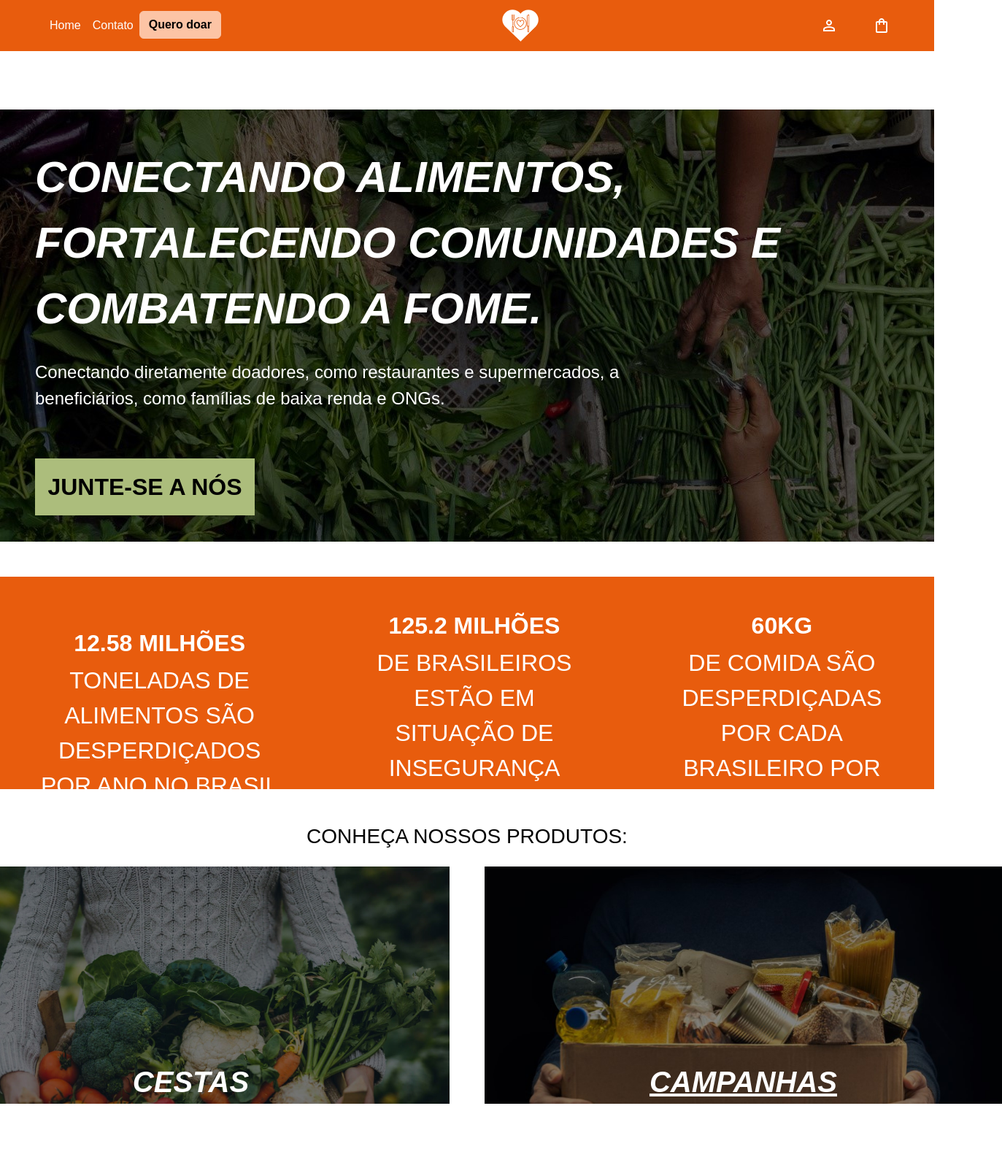
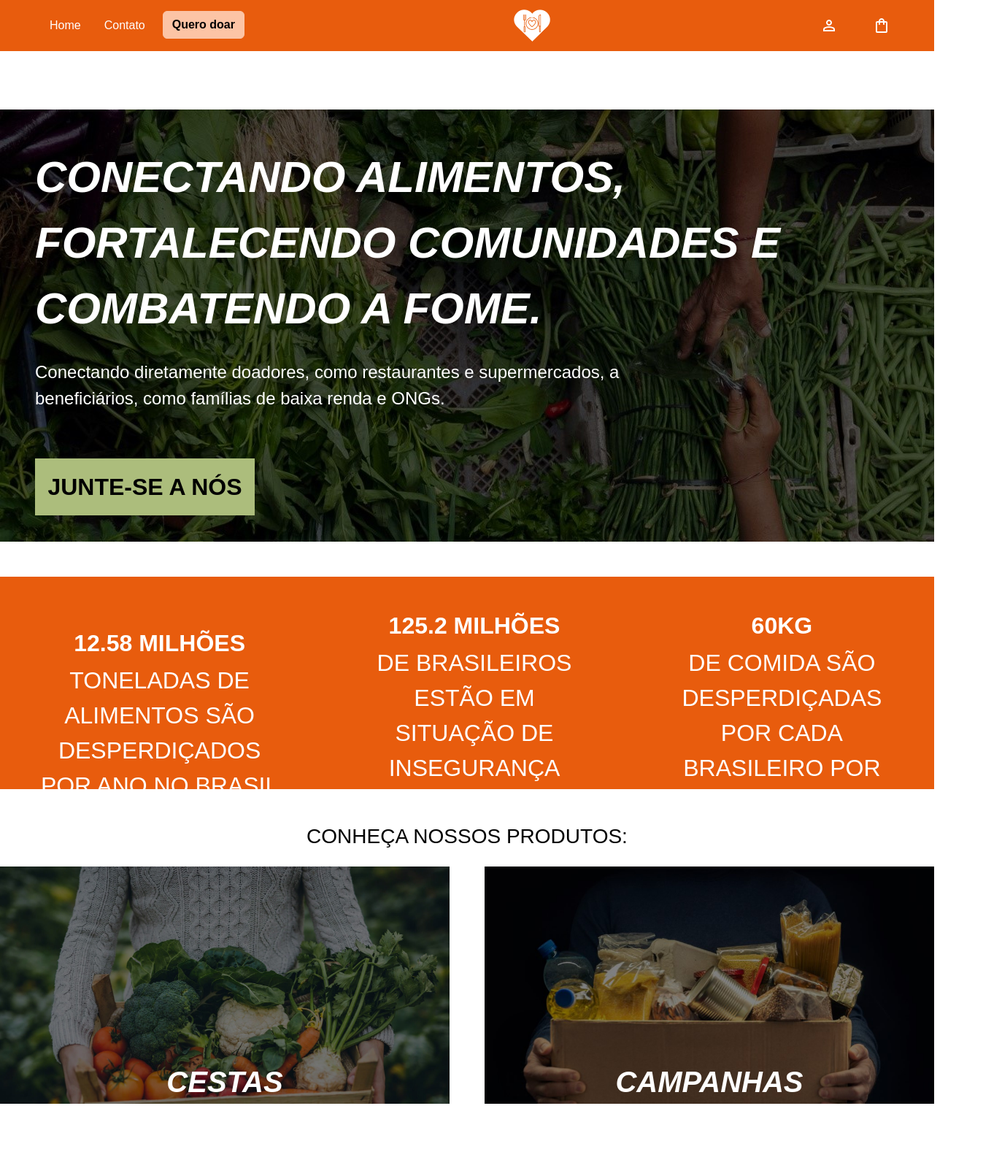
Before and after one commit to MabelKrugerDeSouza/s.c.s, a plain HTML site: page index.html in a window 1280 px wide. Shown: the top 1600 px of the page at 73% size, 1373 px wide, since content can reach past the window. Drawn offline with nearby package versions, Linux system fonts and the light colour scheme; a web font is replaced by a local one.

Commit message:
fix item of nav and adjust code of products

```diff
--- a/assets/styles/styles.css
+++ b/assets/styles/styles.css
@@ -25,6 +25,7 @@
 .botao__doacao{
     background-color: #FCC4A5;
     border-color: #FCC4A5;
+    font-size: 16px;
 }
 
 
@@ -73,26 +74,37 @@
 }
 
 .conheca {
-    font-family: var(--fonteprincipal);
+    font-family: var(--fontesecundaria);
+}
+
+.cestas, .campanhas {
+    flex: 1; /* Faz com que os itens ocupem igualmente o espaço disponível */
+    min-width: 200px; /* Largura mínima */
+    text-align: center; /* Centraliza o texto */
 }
 
 .link__cestas{
-    width: 709px;
-    height: 325px;
     background-image: url(../imgs/itens/cestas_de_verduras.jpg);
     background-repeat: no-repeat;
     background-size: cover;
     font-family: var(--fonteprincipal);
     text-decoration: none;
+    display: block; /* Faz o link ocupar todo o espaço */
+    width: 100%;
+    height: 325px;
+    position: relative
 }
 
 .link__campanhas{
-    width: 709px;
-    height: 325px;
     background-image: url(../imgs/itens/campanhas.jpg);
     background-repeat: no-repeat;
     background-size: cover;
     font-family: var(--fonteprincipal);
+    text-decoration: none;
+    display: block; /* Faz o link ocupar todo o espaço */
+    width: 100%;
+    height: 325px;
+    position: relative
 }
 
 .link__cestas:hover , .link__campanhas:hover{
@@ -173,8 +185,10 @@ footer{
     flex-direction: column;
 }
 
-.produtos{
-    flex-direction: column;
+.produtos {
+    display: flex;
+    justify-content: space-between; /* Distribui os itens com espaço entre eles */
+    width: 100%; /* Garante que ocupe 100% da largura */
 }
 
 .link__cestas{
--- a/index.html
+++ b/index.html
@@ -23,10 +23,10 @@
           </button>
           <div class="collapse navbar-collapse justify-content-between px-5" id="navbarSupportedContent">
             <ul class="navbar-nav">
-              <li class="nav-item">
+              <li class="nav-item me-3">
                 <a class="nav-link active text-white" aria-current="page" href="index.html">Home</a>
               </li>
-              <li class="nav-item">
+              <li class="nav-item me-3">
                 <a class="nav-link text-white" href="contato.html">Contato</a>
               </li>
               <li class="nav-item">
@@ -35,7 +35,9 @@
               </li>
             </ul>
 
-            <a class="navbar-brand mx-auto" href="index.html"> <img src="./assets/imgs/logos/logo cut.png" alt="logo da solidariedade com sabor" class="logoscs"> </a>
+            <a class="navbar-brand mx-auto d-flex justify-content-center" href="index.html">
+              <img src="./assets/imgs/logos/logo cut.png" alt="logo da solidariedade com sabor" class="logoscs">
+            </a>
             <div class="d-flex gap-5">
                 <a class="nav-link icon__nav" href="#"> <img src="./assets/imgs/icons/user_icon.svg" alt="área do usúario"> </a>
                 <a class="nav-link icon__nav" href="#"> <img src="./assets/imgs/icons/icon_shop.svg" alt="área do usúario"> </a>
@@ -92,7 +94,7 @@
                 </a>
             </div>
 
-            <div class="Campanhas">
+            <div class="campanhas">
                 <a class="link__campanhas text-white text-uppercase fw-bold align-items-end mx-auto d-flex" href="campanhas.html">
                     <span class="campanha fs-1 mx-auto"><i>Campanhas</i></span>
                 </a>
@@ -155,5 +157,6 @@
 
 
 <script src="https://cdn.jsdelivr.net/npm/bootstrap@5.3.3/dist/js/bootstrap.bundle.min.js" integrity="sha384-YvpcrYf0tY3lHB60NNkmXc5s9fDVZLESaAA55NDzOxhy9GkcIdslK1eN7N6jIeHz" crossorigin="anonymous"></script>
+
 </body>
 </html>
```
Also changed, not shown: campanhas.html (+7 -4 lines), cestas.html (+7 -4 lines), contato.html (+8 -4 lines).
